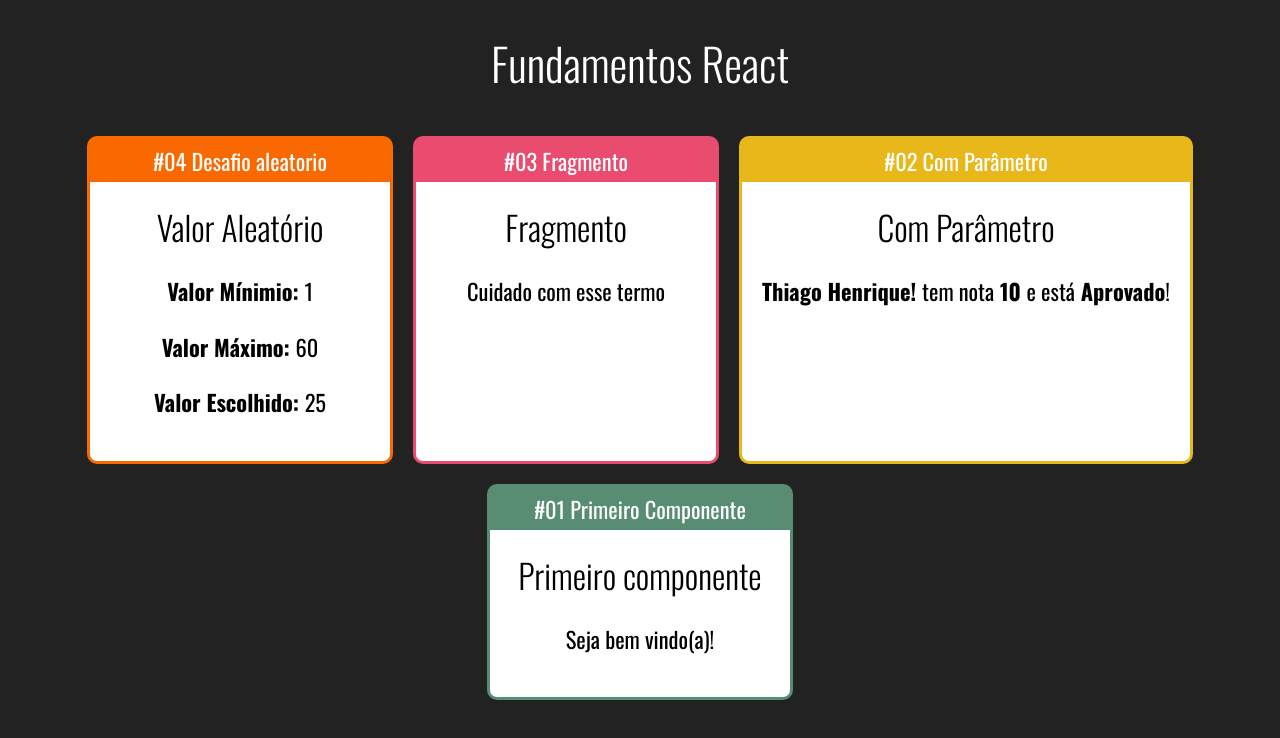
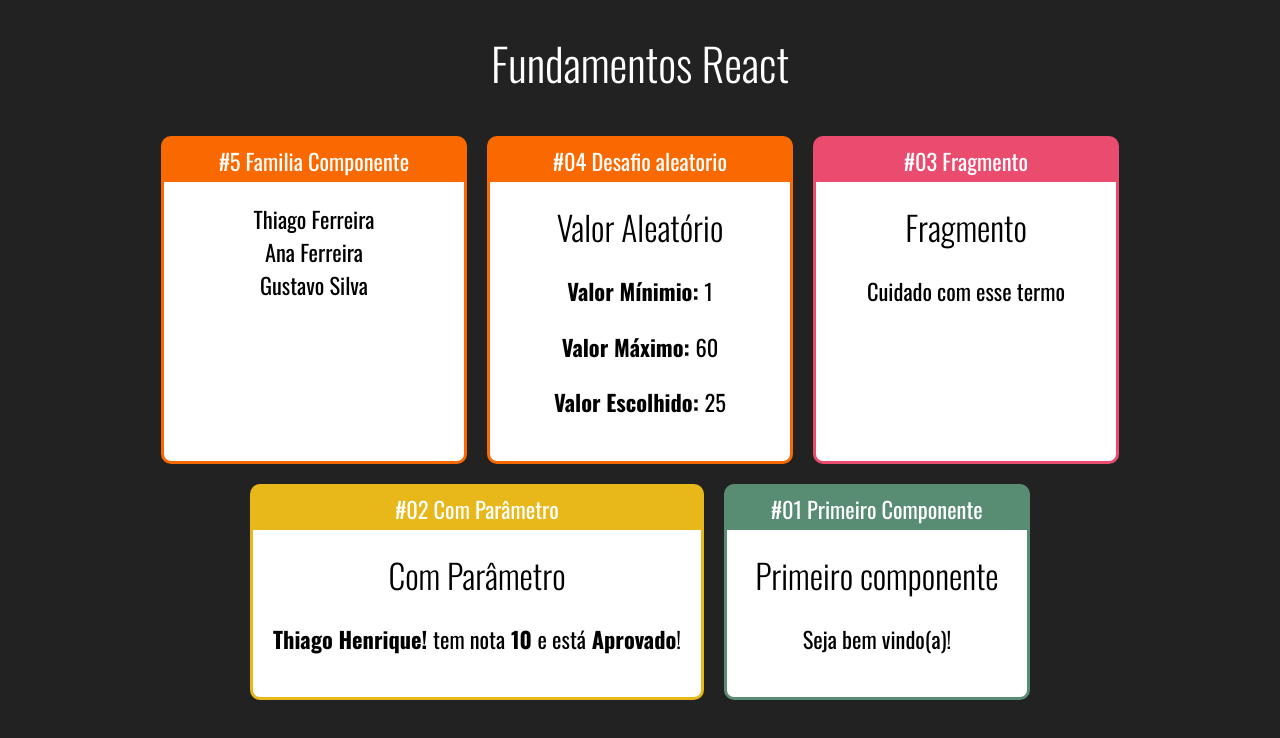
Before and after one commit to thiago-henrique-dev/fundamentos-react, a React (Create React App) app: page / in a window 1280 px wide. Shown: the top 738 px of the page. Built offline with nearby package versions, Linux system fonts and the light colour scheme.

Commit message:
Componentes Filhos #01

```diff
--- a/src/App.jsx
+++ b/src/App.jsx
@@ -5,6 +5,7 @@ import Aleatorio from './components/basicos/Aleatorio'
 import Fragmento from './components/basicos/Fragmento'
 import ComParametro from './components/basicos/ComParametro'
 import Primeiro from './components/basicos/Primeiro'
+import Familia from './components/basicos/Familia'
 
 export default () => {
     return (
@@ -13,6 +14,10 @@ export default () => {
         <h1>Fundamentos React</h1>
 
         <div className="Cards">
+
+        <Card titulo="#5 Familia Componente" color="#FA6900">
+           <Familia sobrenome="Ferreira"/>
+        </Card>
 
 
         <Card titulo="#04 Desafio aleatorio" color="#FA6900">
--- /dev/null
+++ b/src/components/basicos/Familia.jsx
@@ -0,0 +1,19 @@
+import React from "react";
+import FamiliaMembro from "./FamiliaMembro";
+
+export default props => {
+
+
+    return (
+        <div>
+            <FamiliaMembro nome="Thiago" sobrenome={props.sobrenome} />
+            <FamiliaMembro nome="Ana" {...props} />
+            <FamiliaMembro nome="Gustavo" sobrenome="Silva" />
+
+
+
+        </div>
+    )
+
+
+}
--- /dev/null
+++ b/src/components/basicos/FamiliaMembro.jsx
@@ -0,0 +1,7 @@
+import React from 'react'
+
+export default props => {
+    return (
+     <div>{props.nome} {props.sobrenome}</div>
+    )
+}
--- a/src/components/layout/Card.css
+++ b/src/components/layout/Card.css
@@ -1,5 +1,5 @@
 .Card {
-
+    background: red;
     border: 3px solid;
     border-radius: 10px;
     overflow: hidden;
```
